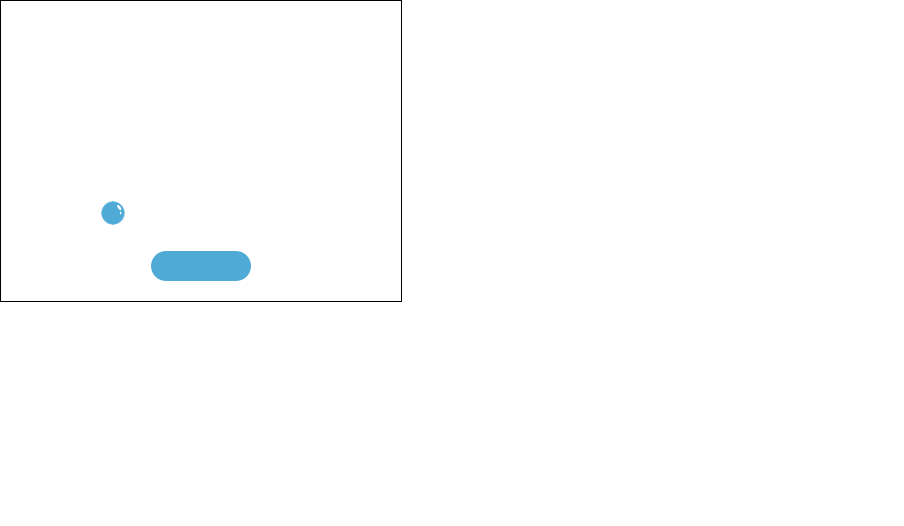
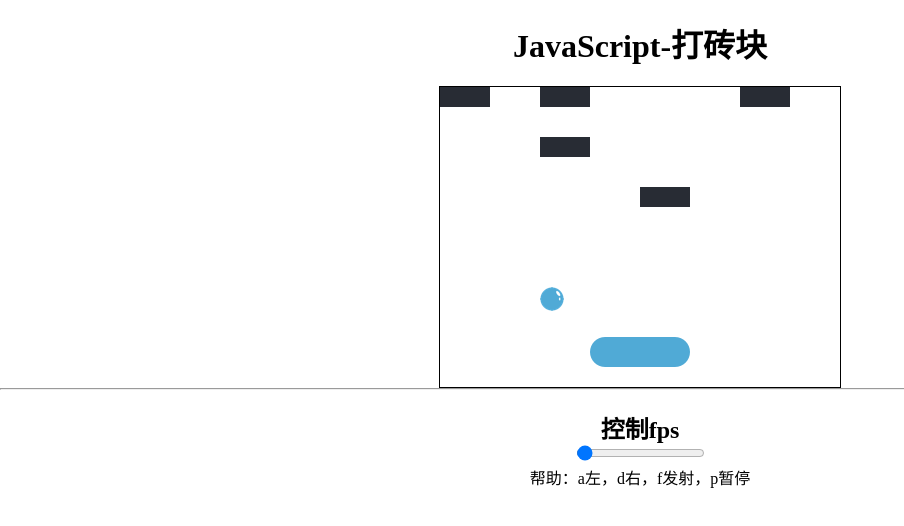
Before and after one commit to hou-jian/JS-game, a plain HTML site: page game.html in a window 1280 px wide. Shown: the whole page, without its empty margins (0-904 px from the left). Drawn offline with Linux system fonts and the light colour scheme.

Commit message:
增加了砖块，关卡控制，暂停，fps控制，及滑块/小球debug

```diff
--- a/game.html
+++ b/game.html
@@ -1,5 +1,6 @@
 <!DOCTYPE html>
 <html lang="zh">
+
 <head>
     <meta charset="UTF-8">
     <meta name="viewport" content="width=device-width, initial-scale=1.0">
@@ -9,13 +10,43 @@
             padding: 0;
             margin: 0;
         }
+
+        h1 {
+            width: 500px;
+            text-align: center;
+            margin: 20px auto;
+
+        }
+
         canvas {
             border: 1px solid black;
+            display: block;
+            margin: 0 auto;
         }
     </style>
 </head>
+
 <body>
+    <h1>JavaScript-打砖块</h1>
     <canvas id="game-canvas" width="400" height="300"></canvas>
+    <hr>
+    <div style="width:300px;margin: 20px auto;text-align: center;">
+        <h2>控制fps</h2>
+        <input id="id-range" type="range" value="1">
+        <p>帮助：a左，d右，f发射，p暂停</p>
+    </div>
+
+    <!-- 辅助函数 -->
+    <script src="js/assist.js"></script>
+    <script src="js/paddle.js"></script>
+    <script src="js/ball.js"></script>
+    <script src="js/block.js"></script>
+    <!-- canvas控制 -->
     <script src="js/game.js"></script>
+    <!-- 关卡 -->
+    <script src="js/level.js"></script>
+    <!-- 入口 -->
+    <script src="js/main.js"></script>
 </body>
+
 </html>
--- /dev/null
+++ b/js/assist.js
@@ -0,0 +1,13 @@
+var e = function(selector) {
+    return document.querySelector(selector)
+}
+
+var bindEvent = function(element, event, callback) {
+    element.addEventListener(event, callback)
+}
+
+var imageFromPath = function(path) {
+    var img = new Image()
+    img.src = path
+    return img
+}
--- /dev/null
+++ b/js/ball.js
@@ -0,0 +1,53 @@
+var Ball = function() {
+    var image = imageFromPath('img/ball.png')
+    var o = {
+        image: image,
+        x: 100,
+        y: 200,
+        speedX: 5,
+        speedY: 5,
+        fired: false,
+    }
+    o.move = function(canvas) {
+        if (o.fired) {
+            //
+            if (o.x < 0 || o.x + o.image.width > canvas.width) {
+                o.speedX *= -1
+            }
+            if (o.y < 0 || o.y + o.image.height > canvas.height) {
+                o.speedY *= -1
+            }
+            o.x += o.speedX
+            o.y += o.speedY
+        }
+    }
+    o.fire = function() {
+        o.fired = true
+    }
+    // x 为矩形,this为小球
+    // o.碰撞检测 = function(ju) {
+    //     if (ju.y + ju.image.height > this.y && ju.y < this.y + this.image.height) {
+    //         if (ju.x < this.x && ju.x + ju.image.width > this.x) {
+    //             return true
+    //         }
+    //     }
+    //     return false
+    // }
+    o.rectCollisionDetection = function(rect) {
+        var half1Width = o.image.width / 2,
+            half1Height = o.image.height / 2,
+            half2Width = rect.image.width / 2,
+            half2Height = rect.image.height / 2,
+            cen1 = {
+                x: o.x + half1Width,
+                y: o.y + half1Height
+            },
+            cen2 = {
+                x: rect.x + half2Width,
+                y: rect.y + half2Height
+            }
+
+        return Math.abs(cen2.x - cen1.x) <= half1Width + half2Width && Math.abs(cen2.y - cen1.y) <= half1Height + half2Height;
+    }
+    return o
+}
--- /dev/null
+++ b/js/block.js
@@ -0,0 +1,32 @@
+
+var Block = function(x, y, l) {
+    var image = imageFromPath('img/block.png')
+    var o = {
+        image: image,
+        x: x,
+        y: y,
+        w: 50,
+        h: 20,
+        alive: true,
+        lives: l
+    }
+    o.kill = function() {
+        // 判断砖块生命值
+        if (o.lives && o.lives > 1) {
+            o.lives--
+            return
+        }
+        o.alive = false
+    }
+    o.collide = function(ball) {
+        if (this.alive) {
+            // 碰撞检查
+            if (ball.rectCollisionDetection(o)) {
+                o.kill()
+                ball.speedY *= -1
+            }
+        }
+
+    }
+    return o
+}
--- a/js/game.js
+++ b/js/game.js
@@ -1,74 +1,5 @@
-var e = function(selector) {
-    return document.querySelector(selector)
-}
+var Game = function() {
 
-var bindEvent = function(element, event, callback) {
-    element.addEventListener(event, callback)
-}
-
-var imageFromPath = function(path) {
-    var img = new Image()
-    img.src = path
-    return img
-}
-
-var Paddle = function() {
-    var image = imageFromPath('img/paddle.png')
-    var o = {
-        image: image,
-        x: 150,
-        y: 250,
-        speed: 10,
-    }
-    o.moveLeft = function() {
-        this.x -= this.speed
-    }
-    o.moveRight = function() {
-        this.x += this.speed
-    }
-    o.collide = function(ball) {
-        if (o.y < ball.y + ball.image.height) {
-            if (o.x < ball.x ) {
-                if (o.x + image.width > ball.x) {
-                    ball.speedY *= -1
-                }
-            }
-        }
-
-    }
-    return o
-}
-
-var Ball = function() {
-    var image = imageFromPath('img/ball.png')
-    var o = {
-        image: image,
-        x: 100,
-        y: 200,
-        speedX: 5,
-        speedY: 5,
-        fired: false,
-    }
-    o.move = function(canvas) {
-        if (o.fired) {
-            //
-            if (o.x <= 0 || o.x >= canvas.width) {
-                o.speedX *= -1
-            }
-            if (o.y <= 0 || o.y >= canvas.height) {
-                o.speedY *= -1
-            }
-            o.x += o.speedX
-            o.y += o.speedY
-        }
-    }
-    o.fire = function() {
-        o.fired = true
-    }
-    return o
-}
-
-var GuaGame = function() {
     var g = {
         actions: {},
         keydowns: {},
@@ -88,12 +19,11 @@ var GuaGame = function() {
         // 这里给该按键注册函数
         g.actions[key] = callback
     }
-    // drawImage
+    // 绘制Image
     g.drawImage = function(img) {
         g.context.drawImage(img.image, img.x, img.y)
     }
-    // times
-    setInterval(function() {
+    g.runloop = function() {
         var actions = Object.keys(g.actions)
         for (var i = 0; i < actions.length; i++) {
             var key = actions[i]
@@ -105,42 +35,19 @@ var GuaGame = function() {
         }
         // 清空画布
         context.clearRect(0, 0, canvas.width, canvas.height)
+        // 更新画布
         g.updata(canvas)
-        // 设置坐标
+        // 绘制图片
         g.draw()
-    }, 1000 / 60)
+        setTimeout(function() {
+
+            g.runloop()
+        }, 1000 / window.fps)
+    }
+    setTimeout(function() {
+
+        g.runloop()
+    }, 1000 / window.fps)
+
     return g
 }
-
-var __main = function() {
-    // 按键控制
-    var game = GuaGame()
-    // 滑块
-    var paddle = Paddle()
-    // 小球
-    var ball = Ball()
-    game.registerAction('a', function() {
-        paddle.moveLeft()
-    })
-    game.registerAction('d', function() {
-        paddle.moveRight()
-    })
-    game.registerAction('f', function() {
-        ball.fire()
-    })
-    game.updata = function(canvas) {
-        ball.move(canvas)
-        // 判断相撞
-        if (paddle.collide(ball)) {
-            ball.speedY *= -1
-        }
-    }
-    // 设置paddle的新位置
-    game.draw = function() {
-        game.drawImage(paddle)
-        game.drawImage(ball)
-    }
-
-}
-
-__main()
--- /dev/null
+++ b/js/level.js
@@ -0,0 +1,23 @@
+var levels = [
+    [
+        [0, 0],
+        [100, 0],
+        [200, 100],
+        [100, 50],
+        [300, 0],
+    ],
+    [
+        [0, 0, 2],
+        [100, 10, 2],
+        [20, 100, 2],
+        [100, 320, 2],
+        [300, 10, 2],
+    ],
+    [
+        [0, 0, 3],
+        [110, 0, 3],
+        [0, 100, 3],
+        [300, 50, 3],
+        [350, 0, 3],
+    ]
+]
--- /dev/null
+++ b/js/main.js
@@ -0,0 +1,87 @@
+var loadLevel = function(n) {
+    n = n - 1
+    var level = levels[n]
+    var l = []
+    for (var i = 0; i < level.length; i++) {
+        var p = level[i]
+        var b = Block(p[0], p[1], p[2])
+        l.push(b)
+    }
+    return l
+}
+
+window.paused = false
+// 载入指定关卡
+window.blocks = loadLevel(1)
+// 帧数
+window.fps = 60
+var debug = function(boolean) {
+    // 暂停小球
+    bindEvent(window, 'keydown', function(event) {
+        var k = event.key
+        if (k === 'p') {
+            paused = !paused
+        } else if ('1234567'.indexOf(k) > -1) {
+            blocks = loadLevel(k)
+        }
+    })
+
+    var range = e('#id-range')
+    bindEvent(range, 'input', function(event) {
+        fps = event.target.value
+    })
+}
+var __main = function() {
+    debug(true)
+
+    // 画布刷新、控制
+    // 参数为fps
+    var game = Game()
+    // 滑块
+    var paddle = Paddle()
+    // 小球
+    var ball = Ball()
+
+    // 处理事件
+    game.registerAction('a', function() {
+        paddle.moveLeft()
+    })
+    game.registerAction('d', function() {
+        paddle.moveRight()
+    })
+    game.registerAction('f', function() {
+        // 发射小球
+        ball.fire()
+    })
+
+    // canvas更新状态
+    game.updata = function(canvas) {
+        // 暂停小球
+        if (paused) {
+            return
+        }
+        // 小球移动，与边界相撞则反弹
+        ball.move(canvas)
+        // 球和挡板相撞则反弹
+        paddle.collide(ball)
+        // 球和砖块相撞则反弹，(砖块有多个故遍历)
+        for (var i = 0; i < blocks.length; i++) {
+            var b = blocks[i]
+            b.collide(ball)
+        }
+
+    }
+    // canvas绘制img
+    game.draw = function() {
+        game.drawImage(paddle)
+        game.drawImage(ball)
+        for (var i = 0; i < blocks.length; i++) {
+            var b = blocks[i]
+            if (b.alive) {
+                game.drawImage(b)
+            }
+        }
+    }
+}
+
+__main()
--- /dev/null
+++ b/js/paddle.js
@@ -0,0 +1,31 @@
+var Paddle = function() {
+    var image = imageFromPath('img/paddle.png')
+    var o = {
+        image: image,
+        x: 150,
+        y: 250,
+        speed: 10,
+    }
+    o.moveLeft = function() {
+        if (this.x <= 0) {
+            this.x = 0
+            return
+        }
+        this.x -= this.speed
+    }
+    o.moveRight = function() {
+        if (this.x >= 400 - this.image.width) {
+            this.x = 400 - this.image.width
+            return
+        }
+        this.x += this.speed
+    }
+    // 碰撞检测
+    o.collide = function(ball) {
+
+        if (ball.rectCollisionDetection(o)) {
+            ball.speedY *= -1
+        }
+    }
+    return o
+}
```
Also changed, not shown: img/block.png (added).
